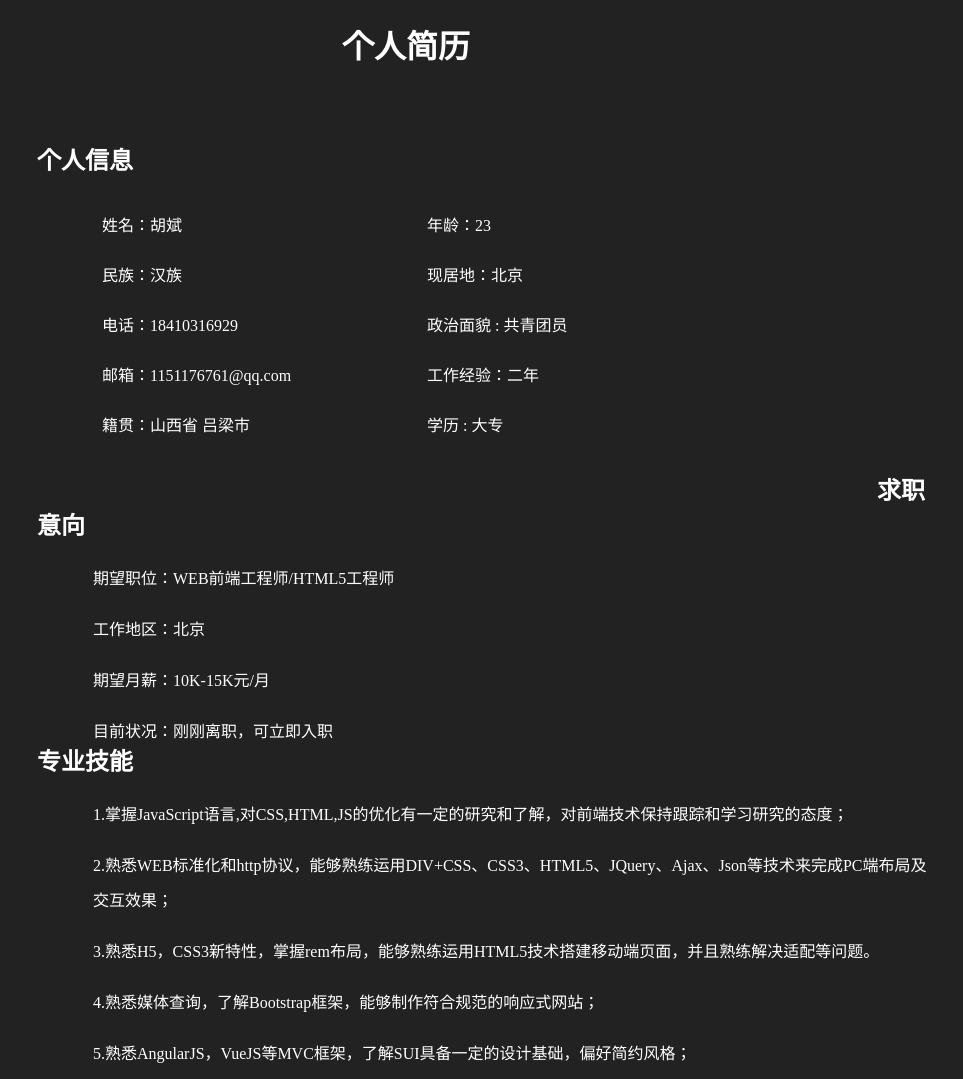
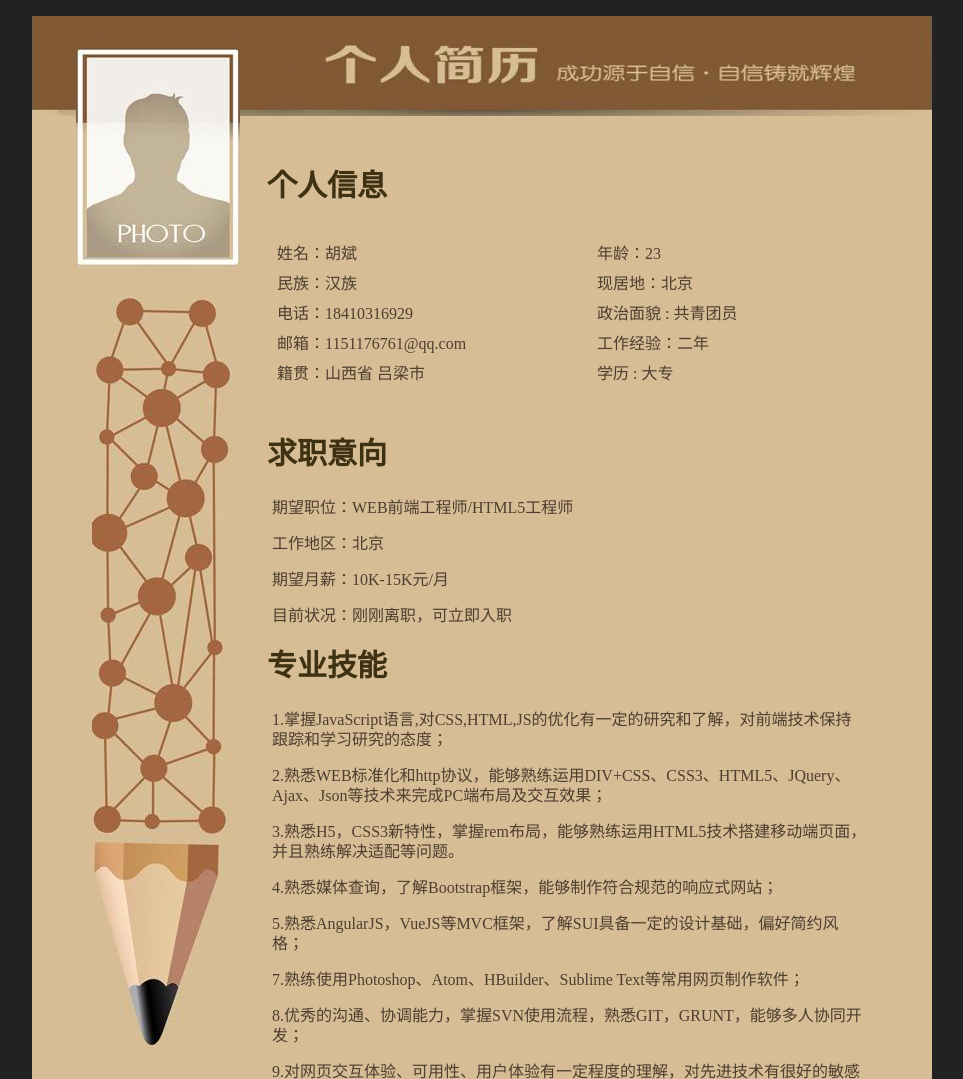
Before and after one commit to 1151176761/grjl, a React app: page / in a window 1280 px wide. Shown: the top 1079 px of the page, without its empty margins (158-1121 px from the left). Built offline with nearby package versions, Linux system fonts and the light colour scheme.

Commit message:
第二次

```diff
--- a/src/components/App.js
+++ b/src/components/App.js
@@ -71,12 +71,20 @@ class App extends React.Component{
     return(
       <div>
       <Item />
+      <div className="content">
+        <div className="content-l">
+            <div className="content-ll">
+            </div>
+        </div>
+      <div className="content-y">
       <Info aaa={this.state.info} />
       <Skill qiuy={this.state.qiuz} />
       <Skill qiuy={this.state.jineng} />
       <Gong />
       <Xiangmu bbb={this.state.xiangmu} />
       <Pingjia ccc={this.state.ping} />
+       </div>
+      </div>
     </div>
   )
  }
--- a/src/components/Item.js
+++ b/src/components/Item.js
@@ -4,7 +4,7 @@ class Item extends React.Component{
     return (
       <div className="jianli">
        <div className="jianlia">
-         <h1>个人简历</h1>
+         <p className="tupian"></p>
        </div>
       </div>
     )
--- a/src/styles/App.css
+++ b/src/styles/App.css
@@ -21,36 +21,53 @@ li{list-style-type: none;}
 }
 .gerena{
   width:100%;
-  height:310px;
+  height:230px;
+  margin-top:-20px;
 }
 .gerenb{
-  width:890px;
-  height:310px;
+  width:690px;
+  height:230px;
   margin:0 auto;
 }
+.gerenb h2{
+  margin-left:90px;
+  margin-top:65px;
+  font-size:30px;
+  color:#3f3212;
+}
+
+.geren{
+  width:690px;
+  height:173px;
+  float:left;
+  margin-top:10px;
+}
+.geren li{
+  width:260px;
+  height:30px;
+  float:left;
+  color:#4e3e2f;
+  margin-left:60px;
+}
 .jineng{
-  width:890px;
-  height:251px;
+  width:690px;
+  height:220px;
   margin:0 auto;
 }
-.geren{
-  width:800px;
-  height:249px;
-  float:left;
-}
-.geren li{
-  width:300px;
-  height:50px;
-  float:left;
-  margin-left:25px;
+.jineng h2{
+  margin-left:90px;
+  font-size:30px;
+  color:#3f3212;
 }
 .jinenga{
-  margin-left:56px;
-  line-height: 35px;
+  margin-left:95px;
+  line-height:20px;
+  color:#4e3e2f;
 }
 .skill{
   width:100%;
-  height:251px;
+  height:220px;
+  margin-top:-10px;
 }
 .gong{
   width:100%;
@@ -58,28 +75,35 @@ li{list-style-type: none;}
   margin-top:251px;
 }
 .jingli{
-  width:890px;
+  width:690px;
   height:360px;
   margin:0 auto;
 }
+.jingli h2{
+  margin-left:90px;
+  font-size:30px;
+  color:#3f3212;
+}
 .jingli li{
-  width:890px;
+  width:690px;
   height:30px;
   float:left;
-  margin-left:25px;
+  margin-left:52px;
   line-height: 30px;
+  color:#3f3212;
 }
 .jingli h3{
-  margin-left:65px;
+  margin-left:90px;
   margin-top:15px;
   float:left;
+  color:#3f3212;
 }
 .jianli{
   width:100%;
   height:100px;
 }
 .jianlia{
-  width:280px;
+  width:900px;
   height:100px;
   margin:0 auto;
 }
@@ -88,30 +112,80 @@ li{list-style-type: none;}
   height:251px;
 }
 .xiangmua{
-  width:890px;
+  width:690px;
   height:460px;
   margin:0 auto;
 }
 .xiangmua h2{
    float:left;
   margin-top:25px;
+  margin-left:90px;
+  color:#3f3212;
+  font-size:30px;
 }
 .xiangmub{
-  width:890px;
+  width:560px;
   float:left;
-  margin-left:60px;
+  color:#3f3212;
+  margin-left:90px;
 }
 .pingjia{
   width:100%;
   height:251px;
 }
 .pingjiaa{
-  width:890px;
+  width:690px;
   height:251px;
   margin:0 auto;
-  margin-top:300px;
+  margin-top:400px;
+}
+.pingjiaa h2{
+  margin-left:90px;
+  font-size:30px;
+  color:#3f3212;
 }
 .pingjiab{
-  margin-left:56px;
+  width:560px;
+  height:50px;
+  margin-left:90px;
   line-height: 30px;
+  color:#3f3212;
 }
+.tupian{
+  width:900px;
+  height:100px;
+  background-image: url("../images/c.jpg");
+  background-size: 100% 100%;
+}
+.content{
+  width:900px;
+  height:2300px;
+  background: #d6bd95;
+  margin:0 auto;
+}
+.content-l{
+  position: relative;
+   float:left;
+   width:145px;
+   height:751px;
+   background-image: url("../images/d.jpg");
+   background-size: 100% 100%;
+   left:60px;
+   top:180px;
+ }
+.content-ll{
+  float:left;
+  width:164px;
+  height:220px;
+  background-image: url("../images/aa.jpg");
+  background-size: 100% 100%;
+  margin-left:60px;
+  position: absolute;
+  left:-76px;
+  top:-248px;
+}
+.content-y{
+  float:left;
+  width:690px;
+  height:2300px;
+}
```
Also changed, not shown: src/images/aa.jpg (added), src/images/b.jpg (added), src/images/c.jpg (added), src/images/d.jpg (added).
